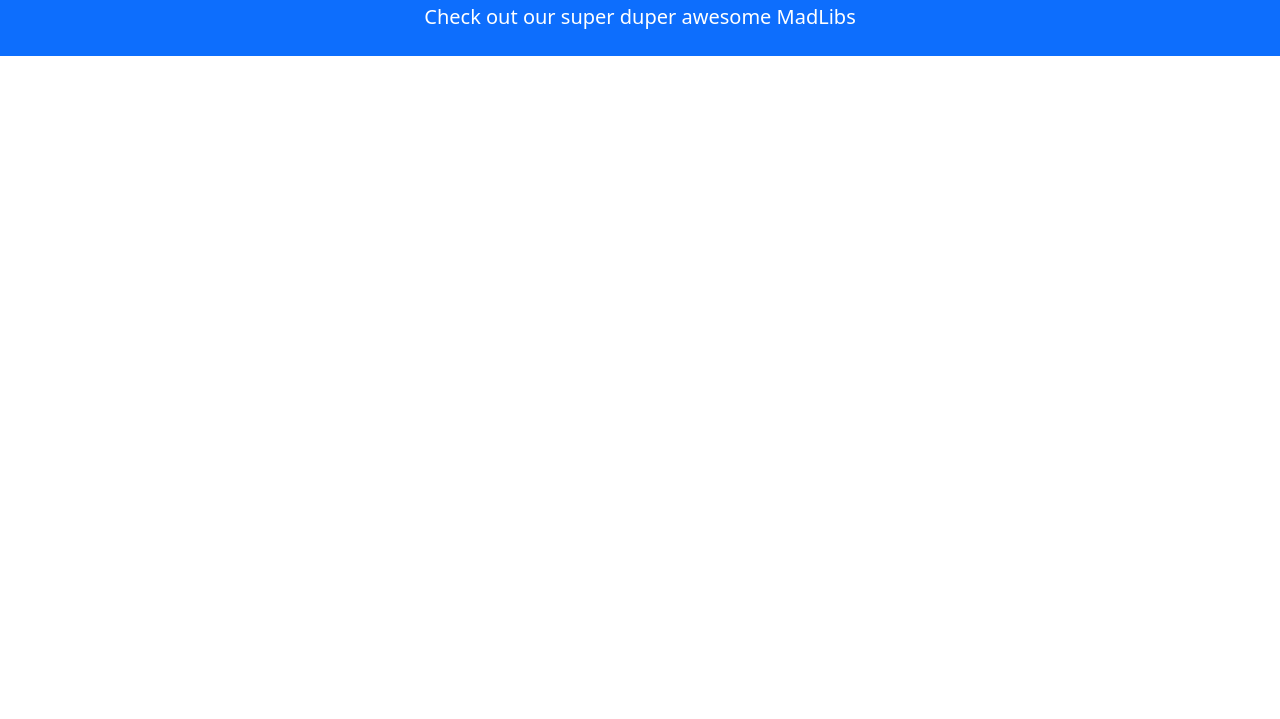
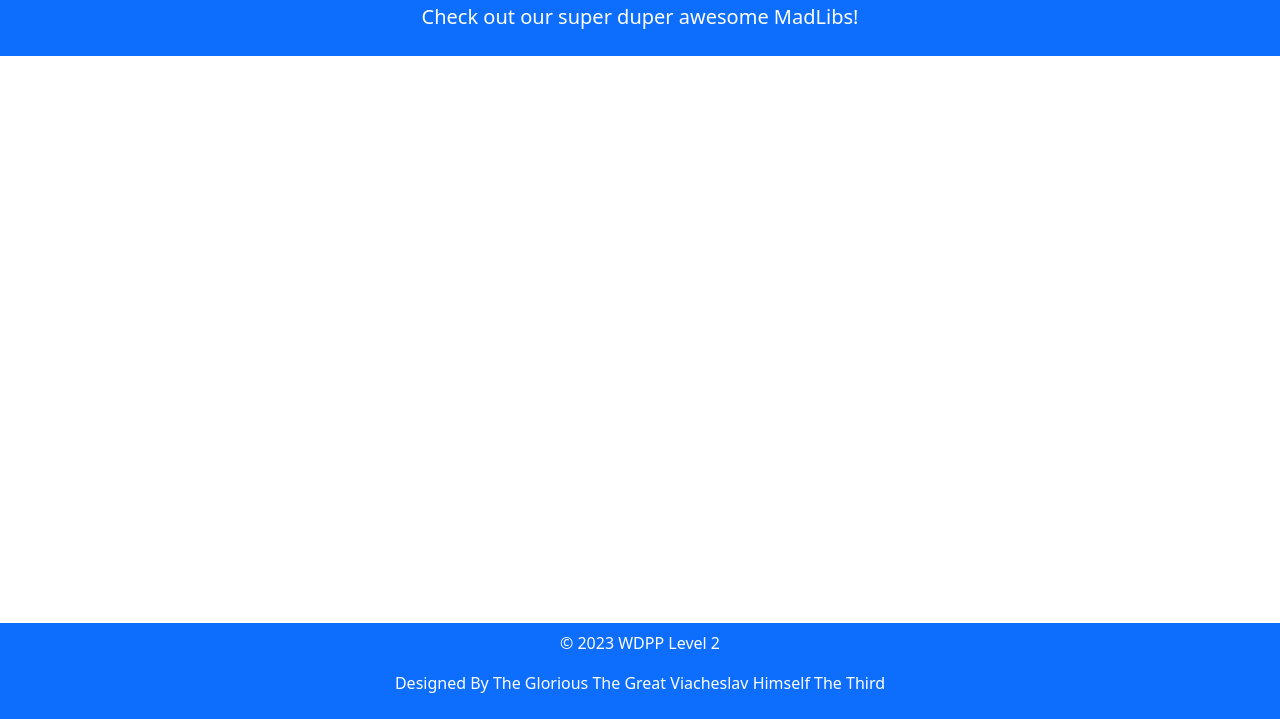
Before and after one commit to viacheslavk55/MadLibs, a plain HTML site: page index.html in a window 1280 px wide. Shown: the part 81-800 px from the top of the page. Drawn offline with nearby package versions, Linux system fonts and the light colour scheme.

Commit message:
finished index

```diff
--- a/index.html
+++ b/index.html
@@ -15,13 +15,24 @@
     <header class="bg-primary text-white text-center py-2 ">
         <div class="container">
             <h1 class="display-4">MadLibs Tutorial Site</h1>
-            <p class="lead">Check out our super duper awesome MadLibs</p>
+            <p class="lead">Check out our super duper awesome MadLibs!</p>
         </div>
     </header>
 
-    <main></main>
-    <footer>
-        <!-- place footer here -->
+    <!-- MadLib Section -->
+    <main class="container my-4">
+        <div class="text-center" id="madLibOutput">
+            <!--MadLib will go here-->
+        </div>
+    </main>
+
+
+    <!-- footer here -->
+    <footer class="bg-primary text-white text-center py-2 fixed-bottom">
+        <div class="container">
+            <p>&copy; 2023 WDPP Level 2</p>
+            <p>Designed By The Glorious The Great Viacheslav Himself The Third</p>
+        </div>
     </footer>
     <!-- Bootstrap JavaScript Libraries -->
     <script src="https://cdn.jsdelivr.net/npm/@popperjs/core@2.11.8/dist/umd/popper.min.js"
```
